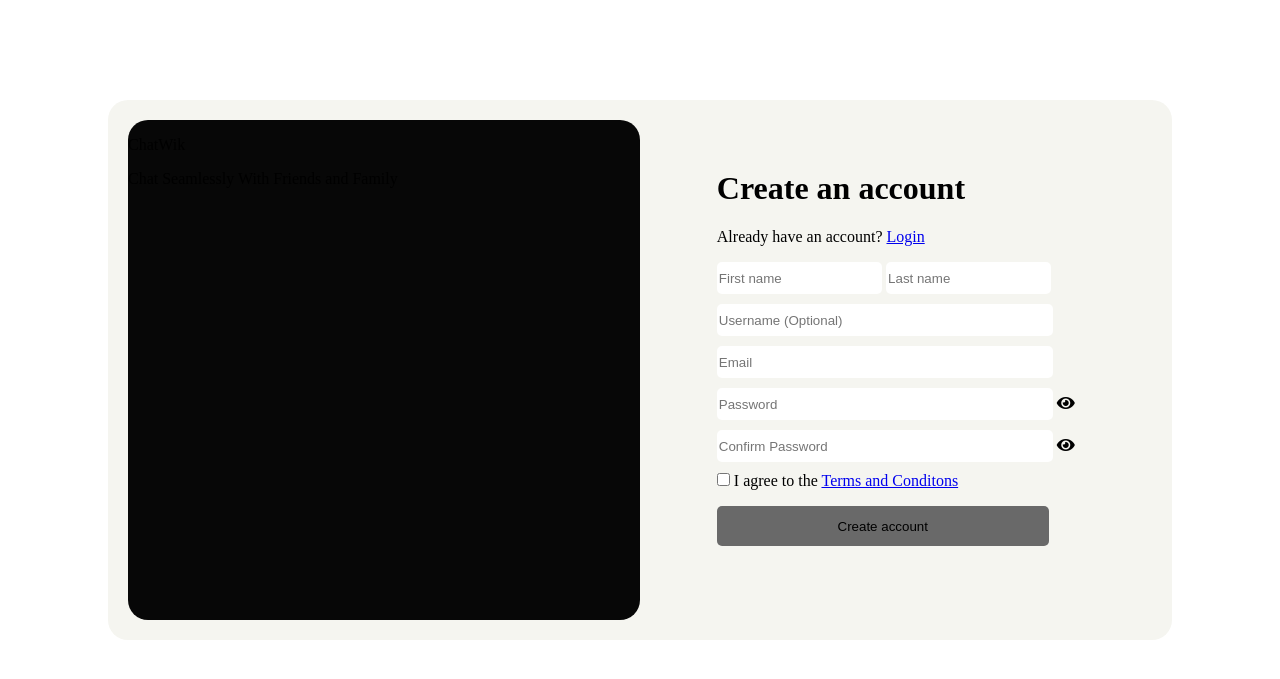
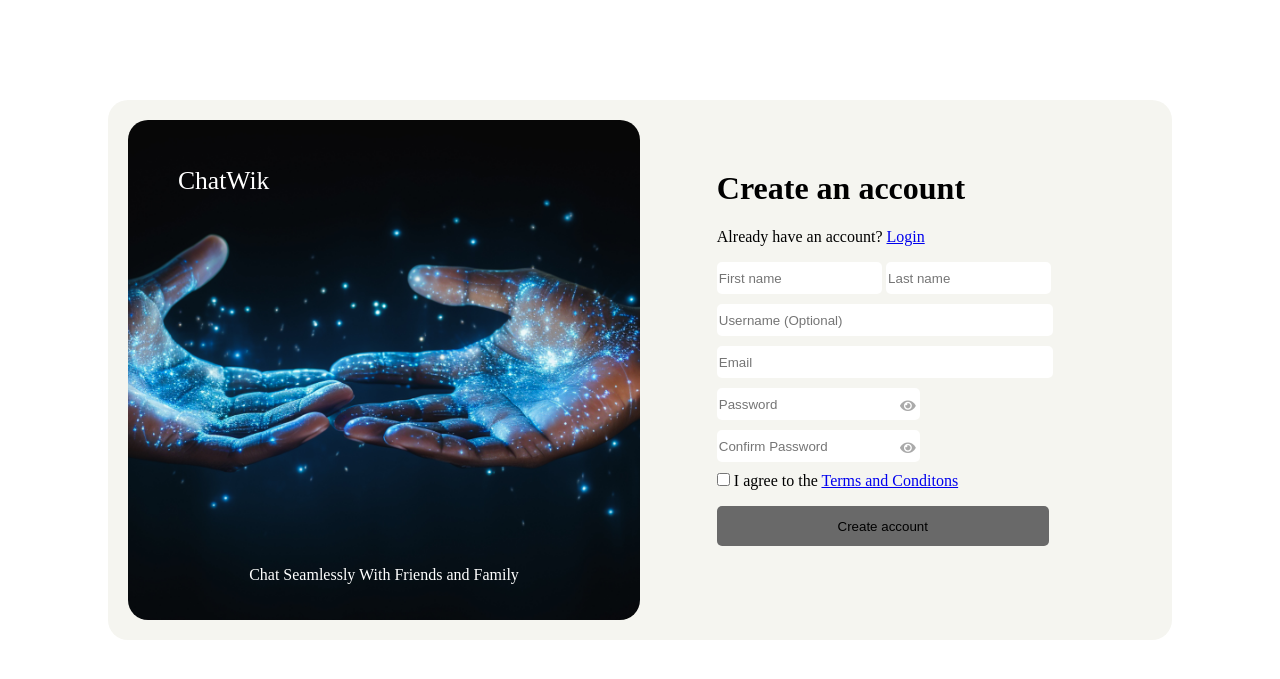
Before and after one commit to Wikki2000/ChatWik, a Flask app: page /ChatWik/v1/auth/register in a window 1280 px wide. Shown: the top 679 px of the page. Run offline with Flask 3, Linux system fonts and the light colour scheme; some libraries are stand-ins or nearby versions.

Commit message:
Registration page 90% completed
registration page done save for finishing touches to UI design

```diff
--- a/ChatWik-v1/app/static/styles/registration.css
+++ b/ChatWik-v1/app/static/styles/registration.css
@@ -19,10 +19,48 @@
 }
 
 .cw-description {
+    position: relative;
     width: 50%;
     border-radius: 20px;
-    background-image: url(../images/hands.jpg);
     height: 500px;
+}
+
+.cw-description::before {
+    content: "";
+    position: absolute;
+    top: 0;
+    left: 0;
+    width: 100%;
+    height: 100%;
+    background-image: url("../images/hands.jpg");
+    background-size: cover;
+    background-position: center;
+    border-radius: 20px;
+    z-index: 1;
+}
+
+.description-content {
+    position: relative;
+    color: #fff;
+    z-index: 2;
+    height: 100%;
+    width: 100%;
+}
+
+.description-content > p:first-of-type {
+    position: absolute;
+    top: 20px;
+    left: 50px;
+    right: 0;
+    font-size: 1.6rem;
+}
+
+.description-content > p:last-of-type {
+    position: absolute;
+    bottom: 20px;
+    left: 0;
+    right: 0;
+    text-align: center;
 }
 
 .entire-reg-box{
@@ -61,6 +99,28 @@
     border: none;
 }
 
+#pwd1,
+#pwd2 {
+    position: relative;
+    display: inline-block;
+}
+
+#pwd1 input,
+#pwd2 input {
+    padding-right: 30px;
+    width: 82%;
+}
+
+.pwd-icon {
+    position: absolute;
+    right: 10px;
+    top: 45%;
+    transform: translateY(-50%);
+    cursor: pointer;
+    font-size: 14px;
+    color: #aaa;
+}
+
 button {
     width: 92.6%;
     height: 40px;
--- a/ChatWik-v1/app/templates/registration.html
+++ b/ChatWik-v1/app/templates/registration.html
@@ -17,14 +17,16 @@
     <body>
         <div class="entire-box flex">
             <div class="cw-description">
-                <p>ChatWik</p>
-                <p>Chat Seamlessly With Friends and Family</p>
+                <div class="description-content">
+                    <p>ChatWik</p>
+                    <p>Chat Seamlessly With Friends and Family</p>
+                </div>
             </div>
 
             <div class="entire-reg-box">
                 <div class="reg-box">
                     <h1>Create an account</h1>
-                    <p>Already have an account? <a href="{{ url_for('login') }}">Login</a></p>
+                    <p>Already have an account? <a href="login.html">Login</a></p>
                     <!-- <div id="errorDiv" class="alert alert-danger fade-in">
                     <div id="errorMsg"></div>
                     </div> -->
```
